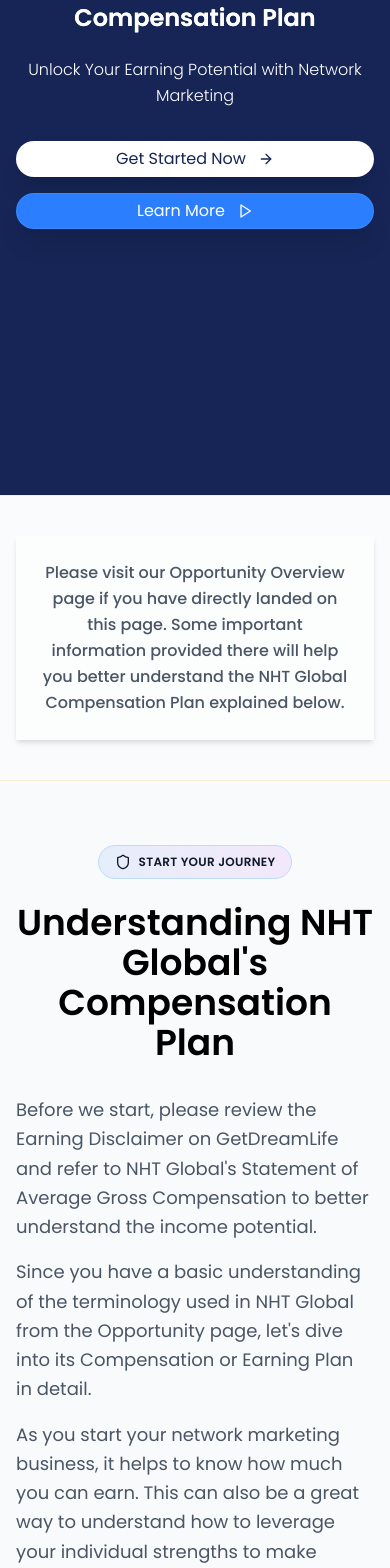
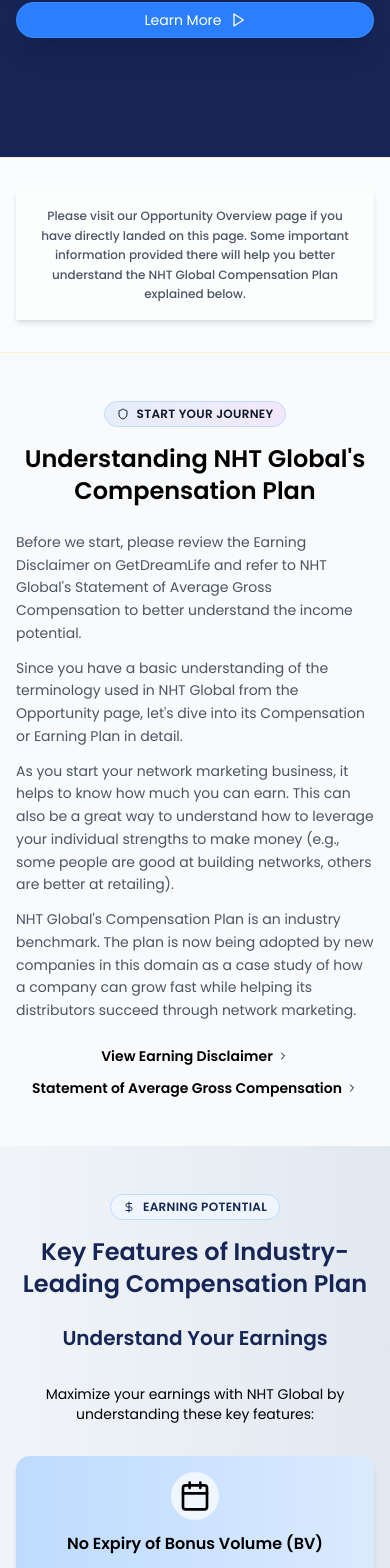
Before and after one commit to readyiolab/Front-GDL, a React (Vite) app: page /opportunity-overview in a window 390 px wide. Shown: the part 429-1997 px from the top of the page. Built offline with nearby package versions, Linux system fonts and the light colour scheme.

Commit message:
change in opportuntiy

```diff
--- a/src/pages/OpportunityOverview.jsx
+++ b/src/pages/OpportunityOverview.jsx
@@ -18,7 +18,6 @@
   Shield,
 } from "lucide-react";
 import { Button } from "@/components/ui/button";
-
 import { Tabs, TabsContent, TabsList, TabsTrigger } from "@/components/ui/tabs";
 import {
   Accordion,
@@ -33,45 +32,44 @@
   return (
     <div className="bg-gray-50">
       {/* Hero Banner */}
-      <motion.section className="relative min-h-screen flex items-center justify-center overflow-hidden py-8 sm:py-12 bg-blue-950">
-        {/* Content */}
+      <motion.section className="relative min-h-[60vh] sm:min-h-screen flex items-center justify-center overflow-hidden py-6 sm:py-12 bg-blue-950">
         <motion.div className="relative z-10 max-w-7xl mx-auto text-center px-4 sm:px-6">
-          <motion.div className="inline-flex items-center gap-2 bg-white/20  backdrop-blur-sm  px-4 sm:px-6 py-2 sm:py-3 rounded-full mb-6 sm:mb-8">
+          <motion.div className="inline-flex items-center gap-2 bg-white/20 backdrop-blur-sm px-3 sm:px-6 py-2 sm:py-3 rounded-full mb-4 sm:mb-8">
             <Star className="h-3 w-3 sm:h-4 sm:w-4 text-white" />
             <span className="text-white font-normal text-xs sm:text-sm">
               Proven Business Model
             </span>
           </motion.div>
 
-          <motion.h1 className="text-2xl sm:text-3xl md:text-4xl lg:text-5xl font-semibold mb-6 sm:mb-8 bg-white bg-clip-text text-transparent leading-tight">
+          <motion.h1 className="text-xl sm:text-3xl md:text-4xl lg:text-5xl font-semibold mb-4 sm:mb-8 bg-white bg-clip-text text-transparent leading-tight">
             NHT Global <br />
             <span className="bg-white bg-clip-text text-transparent">
               Compensation Plan
             </span>
           </motion.h1>
 
-          <motion.p className="text-base sm:text-lg md:text-xl text-white mb-8 sm:mb-10 max-w-3xl mx-auto leading-relaxed font-light">
+          <motion.p className="text-sm sm:text-lg md:text-xl text-white mb-6 sm:mb-10 max-w-3xl mx-auto leading-relaxed font-light">
             Unlock Your Earning Potential with Network Marketing
           </motion.p>
 
-          <motion.div className="flex flex-col sm:flex-row justify-center gap-4 sm:gap-6">
+          <motion.div className="flex flex-col sm:flex-row justify-center gap-3 sm:gap-6">
             <Button
-              className="bg-white text-blue-950 font-normal py-4 sm:py-6 px-8 sm:px-10 rounded-full hover:bg-white/10 shadow-xl border-0 text-base sm:text-lg"
+              className="bg-white text-blue-950 font-normal py-3 sm:py-6 px-6 sm:px-10 rounded-full hover:bg-white/10 shadow-xl border-0 text-sm sm:text-lg"
               asChild
             >
-              <motion.a href="#categories" className="flex items-center gap-3">
+              <motion.a href="#categories" className="flex items-center gap-2 sm:gap-3">
                 Get Started Now
-                <ArrowRight className="h-4 w-4 sm:h-5 sm:w-5" />
+                <ArrowRight className="h-3 w-3 sm:h-5 sm:w-5" />
               </motion.a>
             </Button>
 
             <Button
-              className="bg-blue-500 backdrop-blur-lg text-white font-normal py-4 sm:py-6 px-8 sm:px-10 rounded-full hover:bg-blue-700/80 shadow-xl text-base sm:text-lg border border-blue-400/30"
+              className="bg-blue-500 backdrop-blur-lg text-white font-normal py-3 sm:py-6 px-6 sm:px-10 rounded-full hover:bg-blue-700/80 shadow-xl text-sm sm:text-lg border border-blue-400/30"
               asChild
             >
-              <motion.a href="#learn-more" className="flex items-center gap-3">
+              <motion.a href="#learn-more" className="flex items-center gap-2 sm:gap-3">
                 Learn More
-                <Play className="h-4 w-4 sm:h-5 sm:w-5" />
+                <Play className="h-3 w-3 sm:h-5 sm:w-5" />
               </motion.a>
             </Button>
           </motion.div>
@@ -79,11 +77,10 @@
       </motion.section>
 
       {/* Important Note Section */}
-      <section className="py-10 bg-white/15 border-y border-orange-100">
-        <div className="max-w-5xl mx-auto px-4">
-          <div className="flex items-start gap-4 bg-white/50 p-6   shadow-md">
-            <div>
-              <p className="text-gray-600 font-medium leading-relaxed text-center">
+      <section className="py-8 sm:py-10 bg-white/15 border-y border-orange-100">
+        <div className="max-w-5xl mx-auto px-4 sm:px-6">
+          <div className="flex items-start gap-4 bg-white/50 p-4 sm:p-6 shadow-md">
+            <p className="text-gray-600 font-medium text-xs sm:text-sm leading-relaxed text-center">
               Please visit our Opportunity Overview page if you have directly
               landed on this page. Some important information provided there
               will help you better understand the NHT Global Compensation Plan
@@ -91,27 +88,23 @@
             </p>
           </div>
         </div>
-        </div>
       </section>
 
       {/* Updated Introduction Section */}
-      <section className="py-16 px-4 bg-gray-50">
+      <section className="py-12 sm:py-16 px-4 sm:px-6 bg-gray-50">
         <div className="max-w-5xl mx-auto text-center">
-          {/* Tagline Badge */}
-          <div className="inline-flex items-center gap-2 bg-gradient-to-r from-blue-500/10 to-purple-500/10 border border-blue-200 px-4 py-2 rounded-full mb-6">
-            <Shield className="h-4 w-4 text-gray-900" />
+          <div className="inline-flex items-center gap-2 bg-gradient-to-r from-blue-500/10 to-purple-500/10 border border-blue-200 px-3 sm:px-4 py-1 sm:py-2 rounded-full mb-4 sm:mb-6">
+            <Shield className="h-3 w-3 sm:h-4 sm:w-4 text-gray-900" />
             <span className="text-gray-900 font-semibold text-xs uppercase tracking-wide">
               Start Your Journey
             </span>
           </div>
 
-          {/* Heading */}
-          <h2 className="text-4xl sm:text-5xl font-semibold mb-8 text-black">
+          <h2 className="text-2xl sm:text-4xl md:text-5xl font-semibold mb-6 sm:mb-8 text-black">
             Understanding NHT Global's Compensation Plan
           </h2>
 
-          {/* Content */}
-          <div className="space-y-4 text-gray-600  text-left sm:text-center md:text-left text-lg leading-relaxed">
+          <div className="space-y-3 sm:space-y-4 text-gray-600 text-sm sm:text-base md:text-lg leading-relaxed text-left sm:text-center">
             <p>
               Before we start, please review the Earning Disclaimer on
               GetDreamLife and refer to NHT Global's Statement of Average Gross
@@ -137,108 +130,83 @@
             </p>
           </div>
 
-          {/* Links */}
-          <div className="flex flex-col sm:flex-row gap-4 mt-10 justify-center items-center">
+          <div className="flex flex-col sm:flex-row gap-3 sm:gap-4 mt-6 sm:mt-10 justify-center items-center">
             <a
               href="#"
-              className="text-black font-semibold flex items-center gap-1 hover:text-gray-700 transition-colors"
+              className="text-black font-semibold flex items-center gap-1 hover:text-gray-700 transition-colors text-sm sm:text-base"
               aria-label="View Earning Disclaimer"
             >
-              View Earning Disclaimer <ChevronRight className="h-4 w-4" />
+              View Earning Disclaimer <ChevronRight className="h-3 w-3 sm:h-4 sm:w-4" />
             </a>
             <a
               href="#"
-              className="text-black font-semibold flex items-center gap-1 hover:text-gray-700 transition-colors"
+              className="text-black font-semibold flex items-center gap-1 hover:text-gray-700 transition-colors text-sm sm:text-base"
               aria-label="Statement of Average Gross Compensation"
             >
               Statement of Average Gross Compensation
-              <ChevronRight className="h-4 w-4" />
+              <ChevronRight className="h-3 w-3 sm:h-4 sm:w-4" />
             </a>
           </div>
         </div>
       </section>
 
       {/* Key Features Section */}
-      <section className="py-16 px-4 sm:px-6 bg-gradient-to-r from-slate-100 to-slate-200">
+      <section className="py-12 sm:py-16 px-4 sm:px-6 bg-gradient-to-r from-slate-100 to-slate-200">
         <div className="max-w-6xl mx-auto">
-          <div className="text-center mb-12">
-            <div className="inline-flex items-center gap-2 bg-blue-50 border border-blue-200 px-4 py-2 rounded-full mb-6">
-              <DollarSign className="h-4 w-4 text-blue-950" />
+          <div className="text-center mb-8 sm:mb-12">
+            <div className="inline-flex items-center gap-2 bg-blue-50 border border-blue-200 px-3 sm:px-4 py-1 sm:py-2 rounded-full mb-4 sm:mb-6">
+              <DollarSign className="h-3 w-3 sm:h-4 sm:w-4 text-blue-950" />
               <span className="text-blue-950 font-semibold text-xs uppercase tracking-wide">
                 Earning Potential
               </span>
             </div>
-            <h2 className="text-4xl sm:text-5xl font-semibold mb-8 text-blue-950 flex items-center justify-center gap-5">
+            <h2 className="text-2xl sm:text-4xl md:text-5xl font-semibold mb-6 sm:mb-8 text-blue-950">
               Key Features of Industry-Leading Compensation Plan
             </h2>
-            <h3 className="text-2xl font-semibold text-blue-950">
+            <h3 className="text-xl sm:text-2xl font-semibold text-blue-950">
               Understand Your Earnings
             </h3>
           </div>
 
-          <p className="text-lg mb-12 text-center max-w-4xl mx-auto text-black">
+          <p className="text-sm sm:text-lg mb-8 sm:mb-12 text-center max-w-4xl mx-auto text-black">
             Maximize your earnings with NHT Global by understanding these key
             features:
           </p>
 
-          <div className="grid grid-cols-1 md:grid-cols-2 lg:grid-cols-3 gap-8 items-stretch min-h-full">
+          <div className="grid grid-cols-1 sm:grid-cols-2 lg:grid-cols-3 gap-6 sm:gap-8">
             {[
               {
-                icon: (
-                  <Calendar
-                    className="h-10 w-10  text-black"
-                    aria-hidden="true"
-                  />
-                ),
+                icon: <Calendar className="h-8 w-8 text-black" aria-hidden="true" />,
                 title: "No Expiry of Bonus Volume (BV)",
                 description:
                   "Your earned BV never expires, allowing you to redeem points whenever you choose.",
               },
               {
-                icon: (
-                  <DollarSign
-                    className="h-10 w-10 text-black"
-                    aria-hidden="true"
-                  />
-                ),
+                icon: <DollarSign className="h-8 w-8 text-black" aria-hidden="true" />,
                 title: "Cycle Bonus Weekly Potential at US$50,000",
                 description:
                   "One of the highest weekly earning potentials in the industry.",
               },
               {
-                icon: (
-                  <TrendingUp
-                    className="h-10 w-10  text-black"
-                    aria-hidden="true"
-                  />
-                ),
+                icon: <TrendingUp className="h-8 w-8 text-black" aria-hidden="true" />,
                 title: "Unlimited Depth Income",
                 description:
                   "Our Infinite Binary Plan allows you to earn from unlimited levels in your organization.",
               },
               {
-                icon: (
-                  <Gift className="h-10 w-10  text-black" aria-hidden="true" />
-                ),
+                icon: <Gift className="h-8 w-8 text-black" aria-hidden="true" />,
                 title: "No Monthly Targets or Minimum Purchase*",
                 description:
                   "Grow your business at your own pace without pressure to meet monthly quotas.",
               },
               {
-                icon: (
-                  <Briefcase
-                    className="h-10 w-10  text-black"
-                    aria-hidden="true"
-                  />
-                ),
+                icon: <Briefcase className="h-8 w-8 text-black" aria-hidden="true" />,
                 title: "Highest Commission from Day 1",
                 description:
                   "No waiting period or level-based commission plan - earn top rates immediately.",
               },
               {
-                icon: (
-                  <Star className="h-10 w-10  text-black" aria-hidden="true" />
-                ),
+                icon: <Star className="h-8 w-8 text-black" aria-hidden="true" />,
                 title: "True Financial Potential",
                 description:
                   "Unmatched compensation plan designed for maximum earning opportunities.",
@@ -246,15 +214,15 @@
             ].map((feature, index) => (
               <div
                 key={index}
-                className="bg-gradient-to-r from-blue-200 to-blue-100 rounded-xl p-6 shadow-md hover:shadow-lg transition-shadow duration-300 flex flex-col justify-between h-full"
+                className="bg-gradient-to-r from-blue-200 to-blue-100 rounded-xl p-4 sm:p-6 shadow-md hover:shadow-lg transition-shadow duration-300 flex flex-col justify-between"
               >
-                <div className="p-3 bg-blue-50 rounded-full w-16 h-16 flex items-center justify-center mb-4 mx-auto">
+                <div className="p-2 sm:p-3 bg-blue-50 rounded-full w-12 h-12 sm:w-16 sm:h-16 flex items-center justify-center mb-3 sm:mb-4 mx-auto">
                   {feature.icon}
                 </div>
-                <h3 className="text-lg font-semibold text-black mb-6 text-center">
+                <h3 className="text-base sm:text-lg font-semibold text-black mb-4 sm:mb-6 text-center">
                   {feature.title}
                 </h3>
-                <p className="text-base text-gray-700 leading-relaxed flex-grow text-center">
+                <p className="text-sm sm:text-base text-gray-700 leading-relaxed flex-grow text-center">
                   {feature.description}
                 </p>
               </div>
@@ -264,42 +232,38 @@
       </section>
 
       {/* Highlights Section */}
-      <section className="py-16 px-4 sm:px-6 bg-white">
+      <section className="py-12 sm:py-16 px-4 sm:px-6 bg-white">
         <div className="max-w-6xl mx-auto">
-          {/* Header */}
-          <div className="text-center mb-12">
-            <div className="inline-flex items-center gap-2 bg-blue-50 border border-blue-200 px-4 py-2 rounded-full mb-6">
-              <DollarSign className="h-4 w-4 text-blue-950" />
+          <div className="text-center mb-8 sm:mb-12">
+            <div className="inline-flex items-center gap-2 bg-blue-50 border border-blue-200 px-3 sm:px-4 py-1 sm:py-2 rounded-full mb-4 sm:mb-6">
+              <DollarSign className="h-3 w-3 sm:h-4 sm:w-4 text-blue-950" />
               <span className="text-blue-950 font-semibold text-xs uppercase tracking-wide">
                 Earning Potential
               </span>
             </div>
-            <h2 className="text-4xl sm:text-5xl font-semibold mb-8 text-blue-950">
+            <h2 className="text-2xl sm:text-4xl md:text-5xl font-semibold mb-6 sm:mb-8 text-blue-950">
               Highlights of NHT Global Compensation Plan
             </h2>
-            <h3 className="text-2xl font-semibold text-blue-950">
+            <h3 className="text-xl sm:text-2xl font-semibold text-blue-950">
               Key Advantages
             </h3>
           </div>
 
-          <p className="text-lg mb-12 text-center max-w-4xl mx-auto text-black">
+          <p className="text-sm sm:text-lg mb-8 sm:mb-12 text-center max-w-4xl mx-auto text-black">
             Discover the standout benefits of the NHT Global compensation plan
           </p>
 
-          {/* Two-Column Layout */}
-          <div className="grid grid-cols-1 md:grid-cols-2 ">
-            {/* Left: Image */}
-            <div className="flex justify-center md:justify-start">
+          <div className="grid grid-cols-1 md:grid-cols-2 gap-6 sm:gap-8">
+            <div className="flex justify-center">
               <img
                 src="https://images.unsplash.com/photo-1554224155-cfa08c2a758f?w=600&auto=format&fit=crop&q=60&ixlib=rb-4.1.0&ixid=M3wxMjA3fDB8MHxzZWFyY2h8MTB8fENvbXBlbnNhdGlvbiUyMFBsYW58ZW58MHx8MHx8fDA%3D"
                 alt="NHT Global Compensation Plan"
-                className="shadow-md object-cover w-full max-w-md h-auto"
+                className="shadow-md object-cover w-full max-w-sm sm:max-w-md h-auto"
               />
             </div>
 
-            {/* Right: Bulleted List */}
             <div className="flex flex-col">
-              <ul className="list-disc list-outside space-y-4 text-base text-black leading-relaxed pl-6">
+              <ul className="list-disc list-outside space-y-3 sm:space-y-4 text-sm sm:text-base text-black leading-relaxed pl-6">
                 {[
                   "NHT Global compensation plan allows you to earn a maximum of US$50,000 per week.",
                   "NHT Global has helped over a dozen individuals become big earners in the last year alone.",
@@ -309,7 +273,7 @@
                 ].map((highlight, index) => (
                   <li
                     key={index}
-                    className="flex items-start marker:text-gray-700 ]"
+                    className="flex items-start marker:text-gray-700"
                   >
                     <span>{highlight}</span>
                   </li>
@@ -319,6 +283,8 @@
           </div>
         </div>
       </section>
+
+
 
 {/* Four Ways to Earn Section with Detailed Earning Types */}
       <section className="py-8 sm:py-16 px-4 sm:px-6 bg-gradient-to-r from-slate-100 to-slate-200">
@@ -1484,11 +1450,19 @@
         </div>
       </section>
 
+
+
+
+
+
+
+
+
       {/* Disclaimer Section */}
-      <section className="py-8 px-4 bg-gray-200  m-8 ">
+      <section className="py-6 sm:py-8 px-4 sm:px-6 bg-gray-200">
         <div className="max-w-5xl mx-auto">
           <div className="flex items-start gap-3">
-            <div className="space-y-2 text-sm text-gray-500">
+            <div className="space-y-2 text-xs sm:text-sm text-gray-500">
               <p>
                 *There are few countries where monthly purchase qualification
                 applies, but these are very nominal and easy to achieve compared
```
Lines whose indentation alone changed are shown as unchanged.
